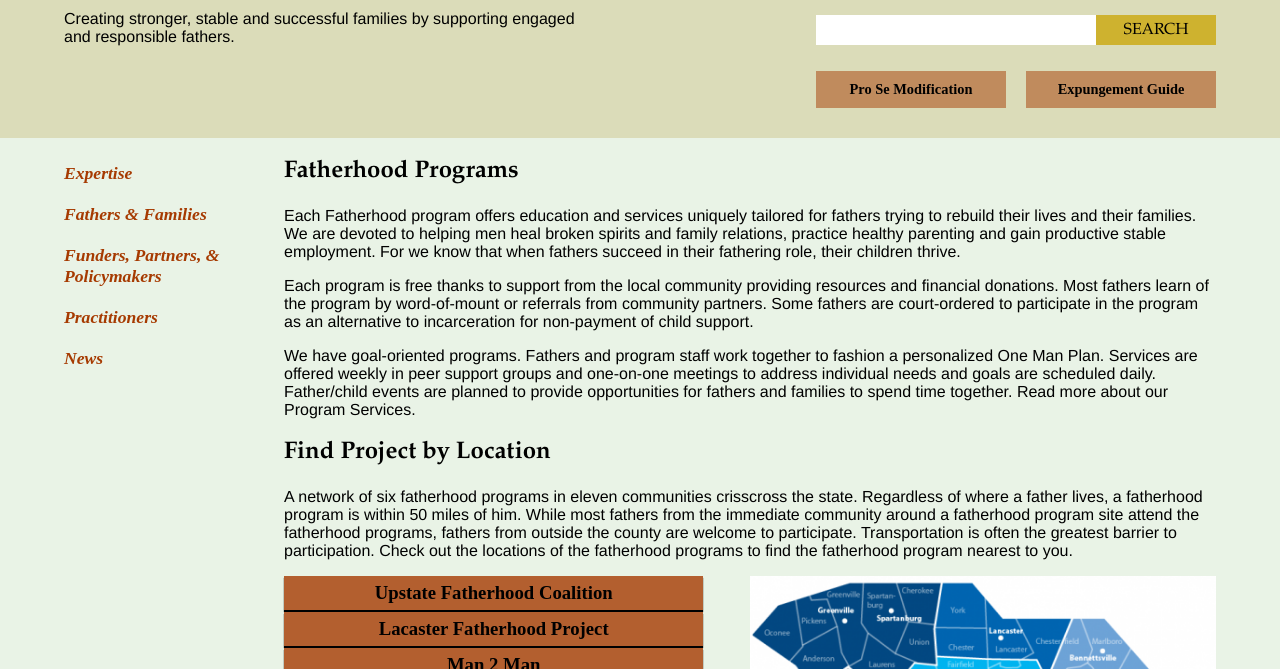
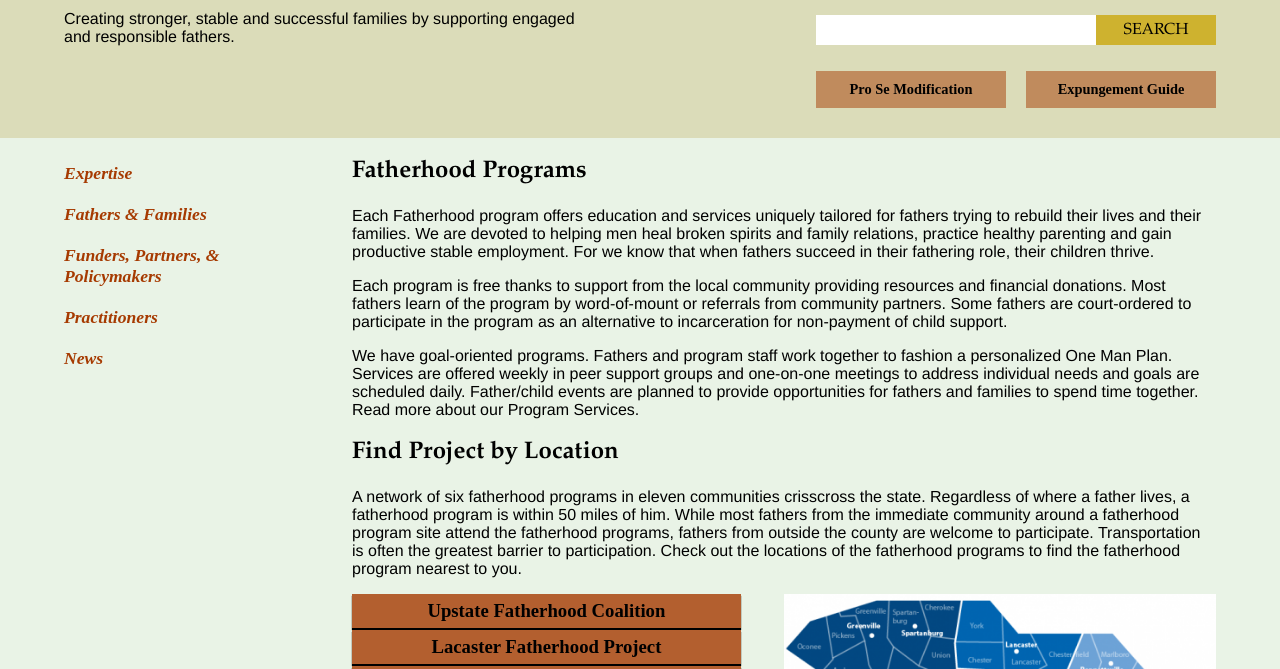
Before and after one commit to mccainwill/cff, a plain HTML site: page programs.html in a window 1280 px wide. Shown: the part 121-790 px from the top of the page. Drawn offline with Linux system fonts and the light colour scheme.

Commit message:
Left margin adjust

```diff
--- a/css/style.css
+++ b/css/style.css
@@ -1125,7 +1125,7 @@ footer{
 	/* Programs */
 
 	.programs_intro, .find_location, .program_services {
-    padding-left: 220px;
+    	padding-left: 25%;
 	}
 
 	.step_section_header a{
```
